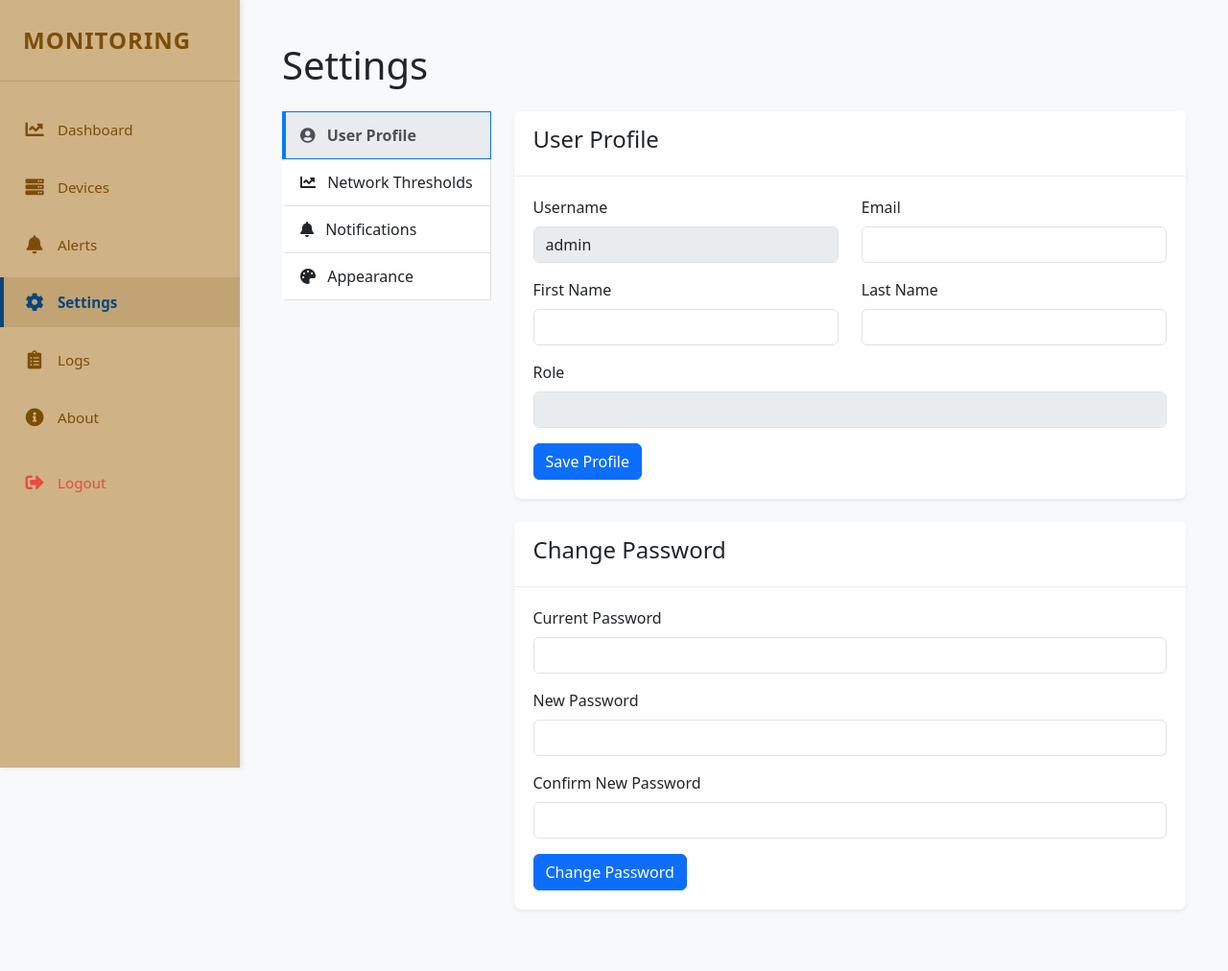
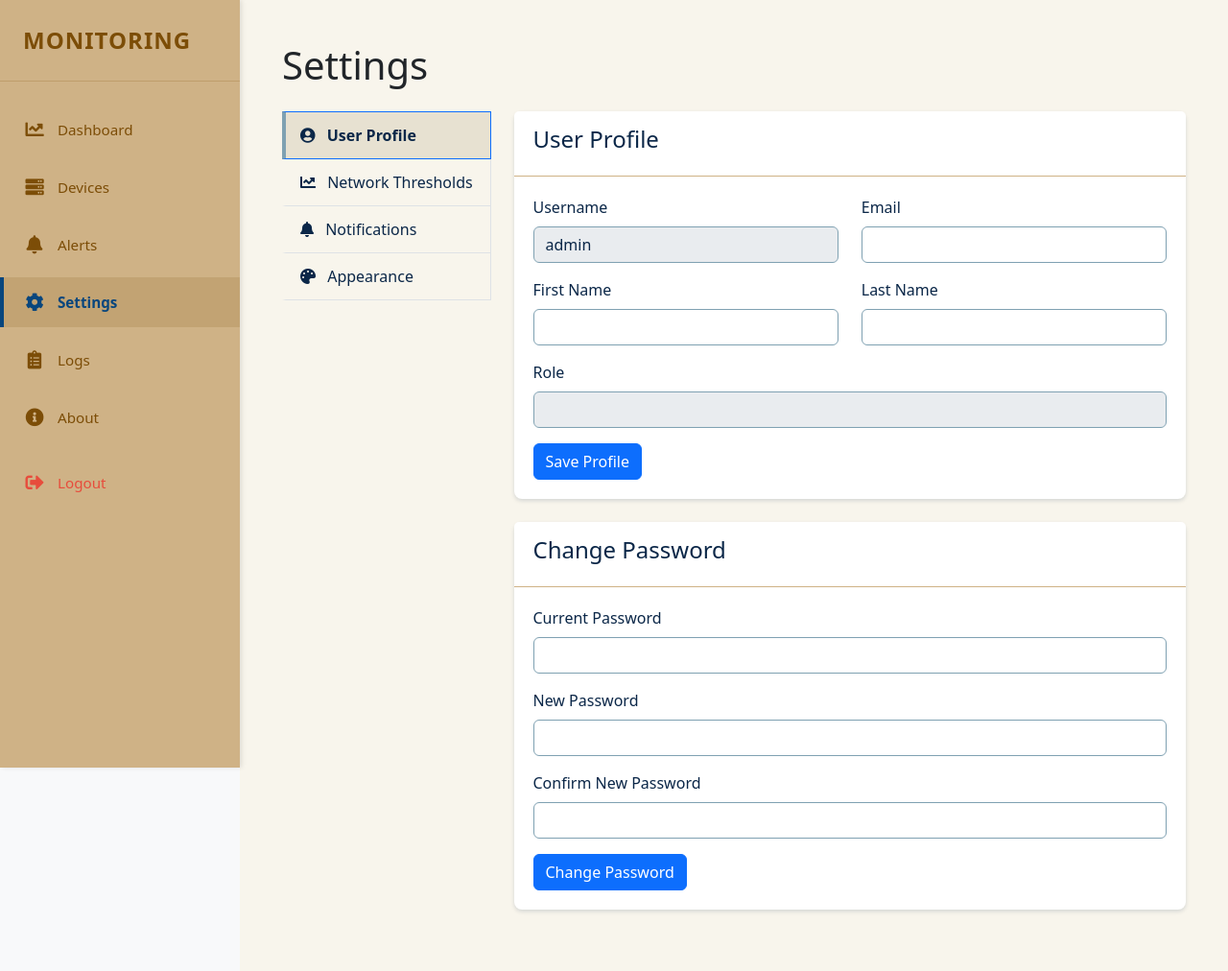
Before and after one commit to Omar23232/Oversee-backend, a Django app: page /settings/ in a window 1280 px wide. Shown: the whole page at 96% size. Run offline with Django 5.2, Linux system fonts and the light colour scheme; a user stored in the database is signed in; data that the repository does not hold is empty; some libraries are stand-ins or nearby versions.

Commit message:
Update settings.css

```diff
--- a/Oversee_backend/login/static/login/css/settings.css
+++ b/Oversee_backend/login/static/login/css/settings.css
@@ -1,9 +1,9 @@
-/* Settings Page Styles */
+/* Settings Page Styles with Oversee Colors */
 .main-content {
   margin-left: 250px;
   padding: 20px;
   min-height: 100vh;
-    background-color: #f8f9fa;
+  background-color: #f8f5ec;
 }
 
 .settings-nav .list-group-item {
@@ -11,58 +11,62 @@
   border-left: 4px solid transparent;
   padding: 12px 15px;
   transition: all 0.3s ease;
+  background-color: transparent;
+  color: #0B2748;
 }
 
 .settings-nav .list-group-item:hover {
-    background-color: #f5f5f5;
-    border-left-color: #ddd;
+  background-color: #f3f1e8;
+  border-left-color: #cfb286;
 }
 
 .settings-nav .list-group-item.active {
-    background-color: #e9ecef;
-    color: #495057;
-    border-left-color: #007bff;
+  background-color: #e7e1d1;
+  color: #0B2748;
+  border-left-color: #7FA1B2;
   font-weight: 600;
 }
 
 .card {
   border: none;
-    box-shadow: 0 0.125rem 0.25rem rgba(0, 0, 0, 0.075);
+  box-shadow: 0 0.125rem 0.25rem rgba(11, 39, 72, 0.15);
   margin-bottom: 20px;
   border-radius: 0.5rem;
+  background-color: #ffffff;
 }
 
 .card-header {
-    background-color: #fff;
-    border-bottom: 1px solid #eee;
+  background-color: #ffffff;
+  border-bottom: 1px solid #cfb286;
   padding: 15px 20px;
+  color: #0B2748;
+  font-weight: bold;
 }
 
 .card-body {
   padding: 20px;
+  color: #0B2748;
 }
 
 .theme-preview {
   height: 80px;
   border-radius: 8px;
   margin-top: 8px;
-    border: 2px solid #dee2e6;
+  border: 2px solid #cfb286;
+  position: relative;
 }
 
 .light-theme {
   background-color: #ffffff;
   border: 1px solid #e0e0e0;
-    position: relative;
 }
 
 .dark-theme {
   background-color: #212529;
-    position: relative;
 }
 
 .system-theme {
   background: linear-gradient(to right, #ffffff 50%, #212529 50%);
-    position: relative;
 }
 
 .theme-preview::after {
@@ -85,44 +89,47 @@
   border-radius: 3px;
 }
 
-.light-theme::after, .light-theme::before {
-    background-color: #e9ecef;
+.light-theme::after,
+.light-theme::before {
+  background-color: #f3f1e8;
 }
 
-.dark-theme::after, .dark-theme::before {
-    background-color: #495057;
+.dark-theme::after,
+.dark-theme::before {
+  background-color: #7FA1B2;
 }
 
 .system-theme::after {
-    background: linear-gradient(to right, #e9ecef 50%, #495057 50%);
+  background: linear-gradient(to right, #f3f1e8 50%, #7FA1B2 50%);
 }
 
 .system-theme::before {
-    background: linear-gradient(to right, #e9ecef 50%, #495057 50%);
+  background: linear-gradient(to right, #f3f1e8 50%, #7FA1B2 50%);
 }
 
-/* Badge colors */
 .badge.bg-warning {
-    color: #212529;
+  background-color: #cfb286;
+  color: #0B2748;
 }
 
-/* Table styles */
 .table {
   font-size: 0.875rem;
+  background-color: #ffffff;
 }
 
 .table th {
   font-weight: 600;
-    background-color: #f8f9fa;
+  background-color: #f8f5ec;
+  color: #0B2748;
 }
 
-/* Make sure inputs are readable with any theme */
-.form-control, .form-select {
-    background-color: #fff;
-    color: #212529;
+.form-control,
+.form-select {
+  background-color: #ffffff;
+  color: #0B2748;
+  border: 1px solid #7FA1B2;
 }
 
-/* Form validation styles */
 .is-invalid {
   border-color: #dc3545;
   padding-right: calc(1.5em + 0.75rem);
@@ -145,7 +152,6 @@
   display: block;
 }
 
-/* Responsive adjustments */
 @media (max-width: 992px) {
   .main-content {
     margin-left: 0;
```
Lines whose indentation alone changed are shown as unchanged.
